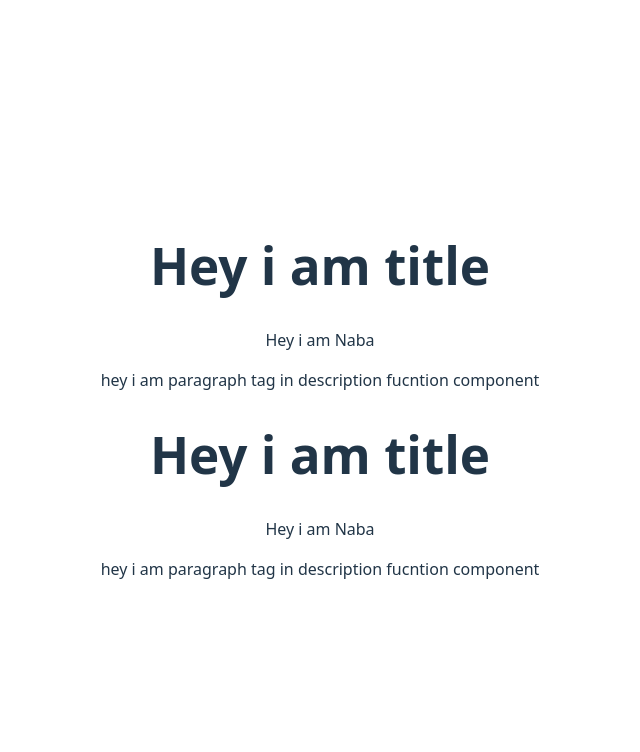
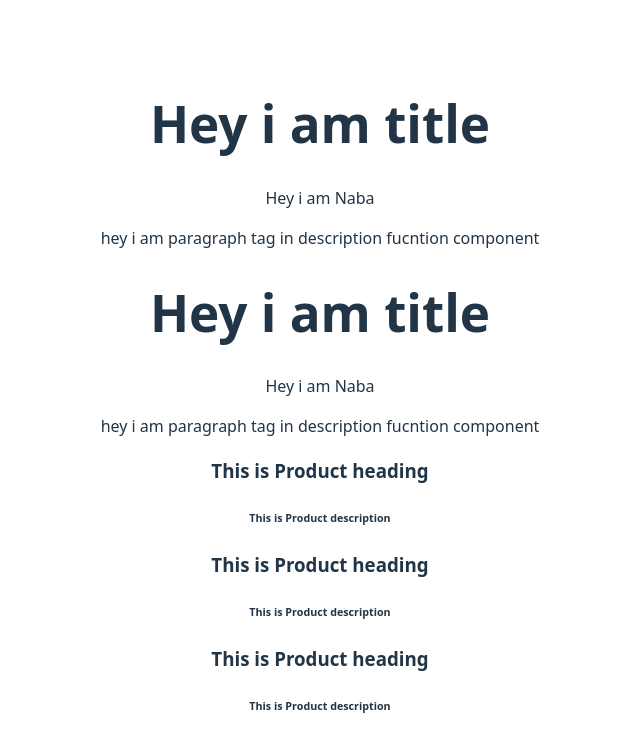
Before and after one commit to nabayousuf27/React-Learning, a React (Vite) app in the folder react app/: page / in a window 1280 px wide. Shown: the top 752 px of the page, without its empty margins (320-960 px from the left). Built offline with nearby package versions, Linux system fonts and the light colour scheme.

Commit message:
Structuring Components

```diff
--- a/react app/src/App.jsx
+++ b/react app/src/App.jsx
@@ -1,6 +1,7 @@
 import './App.css'
 import Title from "./Title.jsx";
 import Description from './Description.jsx';
+import ProductTab from './ProductTab.jsx';
 
 function App() {
   return (
@@ -17,6 +18,7 @@ function App() {
       <Description />
       <Title />
       <Description />
+      <ProductTab />
     </>
   );
 }
--- /dev/null
+++ b/react app/src/Product.jsx
@@ -0,0 +1,9 @@
+function Product(){
+    return(
+        <div>
+            <h3>This is Product heading</h3>
+            <h6>This is Product description</h6>
+        </div>
+    );
+}
+export default Product;
--- /dev/null
+++ b/react app/src/ProductTab.jsx
@@ -0,0 +1,13 @@
+import Product from './Product.jsx';
+
+function ProductTab(){
+    return (
+        <>
+        <Product />
+        <Product />
+        <Product />
+        </>
+    );
+}
+
+export default ProductTab;
```
